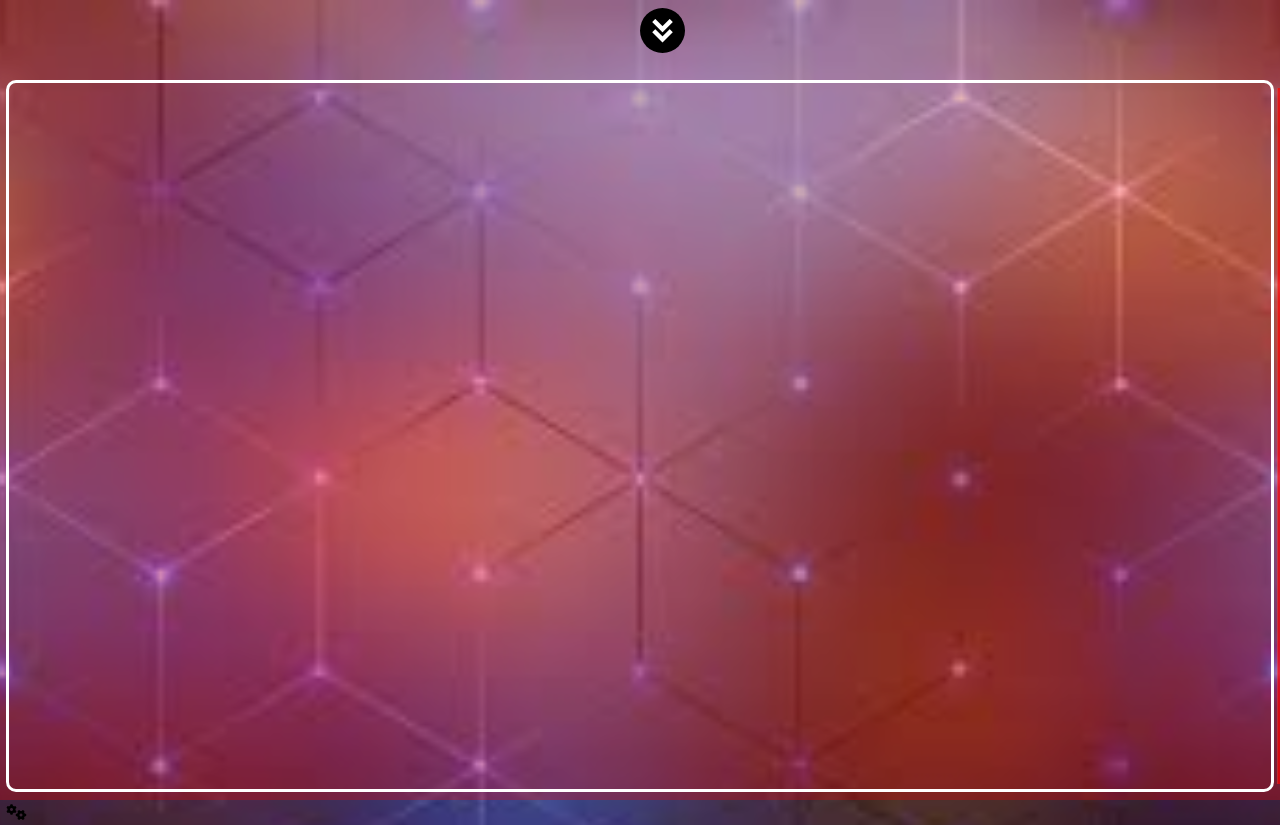
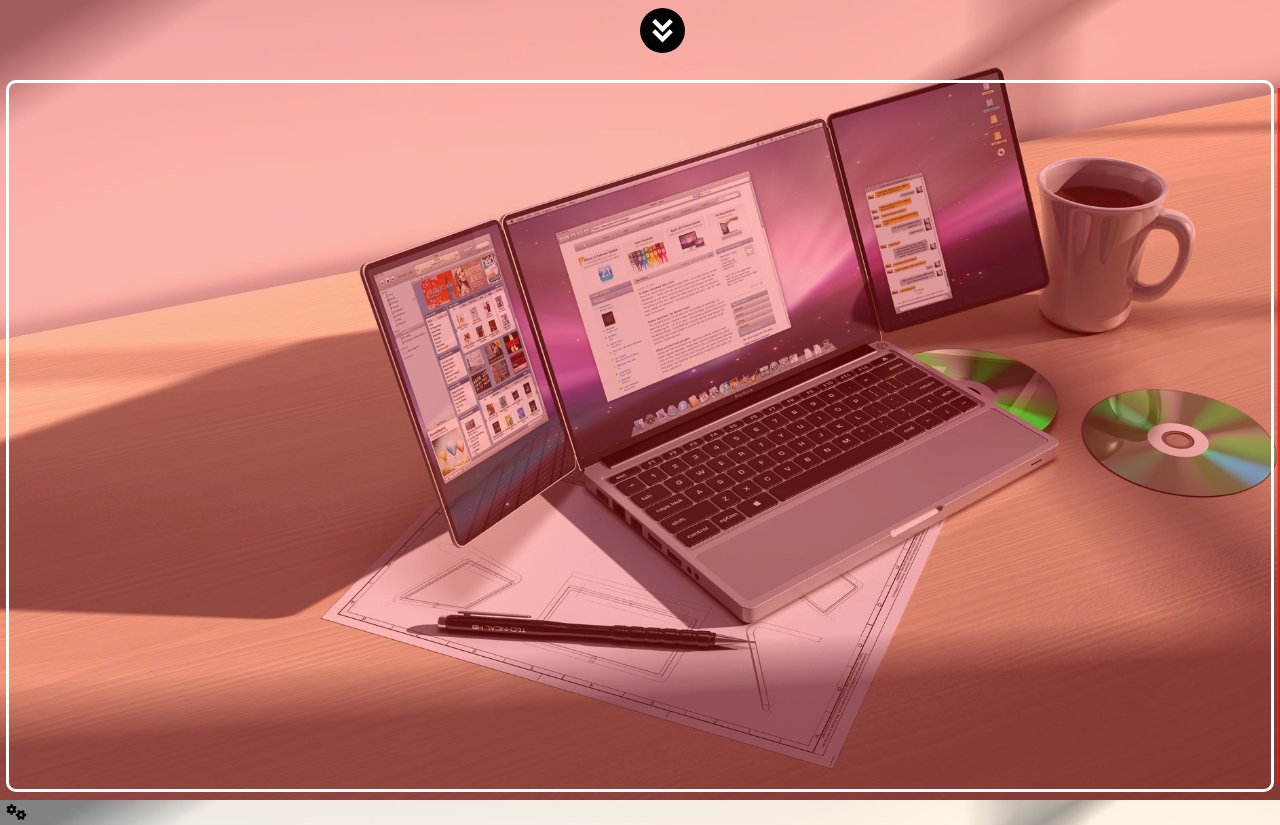
Before and after one commit to adama455/Projet-Cr-ation-Trello-S-A, a plain HTML site: page index.html in a window 1280 px wide. Shown: the top 825 px of the page. Drawn offline with nearby package versions, Linux system fonts and the light colour scheme.

Commit message:
changement background

```diff
--- a/style.css
+++ b/style.css
@@ -3,9 +3,7 @@
 *{
     box-sizing: border-box;
 }
-:root{
 
-}
 .demarrer{
     position: absolute;
     top: 1%;
@@ -87,7 +85,7 @@
 }
 body{
     margin: 0;
-    background-image: url('bg.jpeg');
+    background-image: url('img.jpg');
     background-size: cover;
     font-family: 'Poppins',sans-serif;
     height: 100vh;
@@ -488,8 +486,6 @@ body::after{
     z-index: 1;
     display: block;
 }
-
-
 .modal-note {
     background-color: aliceblue;
     display: flex;
```
Also changed, not shown: bg.jpeg (deleted), img.jpg (added).
